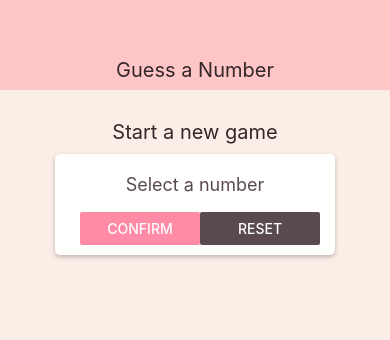
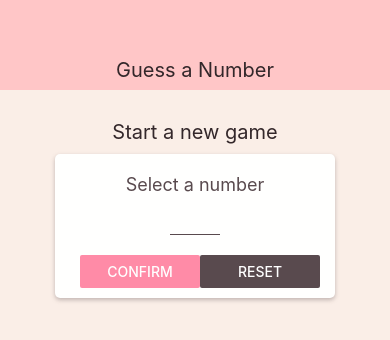
Before and after one commit to IoPhoenix/GuessNumberApp, a React Native app: screen / in a window 390 px wide. Shown: the top 340 px of the page. Built offline with nearby package versions, Linux system fonts and the light colour scheme.

Commit message:
Extract input field

```diff
--- /dev/null
+++ b/components/Input.js
@@ -0,0 +1,19 @@
+import React from "react";
+import { StyleSheet, TextInput } from "react-native";
+import Colors from "../constants/colors";
+
+const Input = props => {
+    return <TextInput {...props} style={{ ...styles.input, ...props.style }} />;
+};
+
+const styles = StyleSheet.create({
+    input: {
+        height: 30,
+        borderBottomColor: Colors.paragraph,
+        borderBottomWidth: 1,
+        marginTop: 10,
+        marginBottom: 20
+    }
+});
+
+export default Input;
--- a/screens/StartGameScreen.js
+++ b/screens/StartGameScreen.js
@@ -1,15 +1,36 @@
 import React from "react";
-import { StyleSheet, Text, View, TextInput, Button } from "react-native";
+import {
+    StyleSheet,
+    Text,
+    View,
+    Button,
+    TouchableWithoutFeedback,
+    Keyboard // API
+} from "react-native";
 import Card from "../components/Card";
+import Input from "../components/Input";
 import Colors from "../constants/colors";
 
 const StartGameScreen = props => {
+    const [value, setValue] = React.useState("");
+
+    const handleInput = userInput => setValue(userInput.replace(/[^0-9]/g, ""));
     return (
+        <TouchableWithoutFeedback onPress={() => Keyboard.dismiss()}>
             <View style={styles.screen}>
                 <Text style={styles.screenHeader}>Start a new game</Text>
                 <Card style={styles.card}>
                     <Text style={styles.cardHeader}>Select a number</Text>
-                <TextInput />
+                    <Input
+                        style={styles.input}
+                        blurOnSubmit
+                        autoCapitalize="none"
+                        autoCorrect={false}
+                        keyboardType="number-pad"
+                        maxLength={2}
+                        onChangeText={handleInput}
+                        value={value}
+                    />
                     <View style={styles.buttonsContainer}>
                         <View style={styles.button}>
                             <Button
@@ -28,6 +49,7 @@
                     </View>
                 </Card>
             </View>
+        </TouchableWithoutFeedback>
     );
 };
 
@@ -60,6 +82,11 @@
     },
     button: {
         width: 120
+    },
+    input: {
+        width: 50,
+        textAlign: "center",
+        fontSize: 20
     }
 });
 
```
Lines whose indentation alone changed are shown as unchanged.
